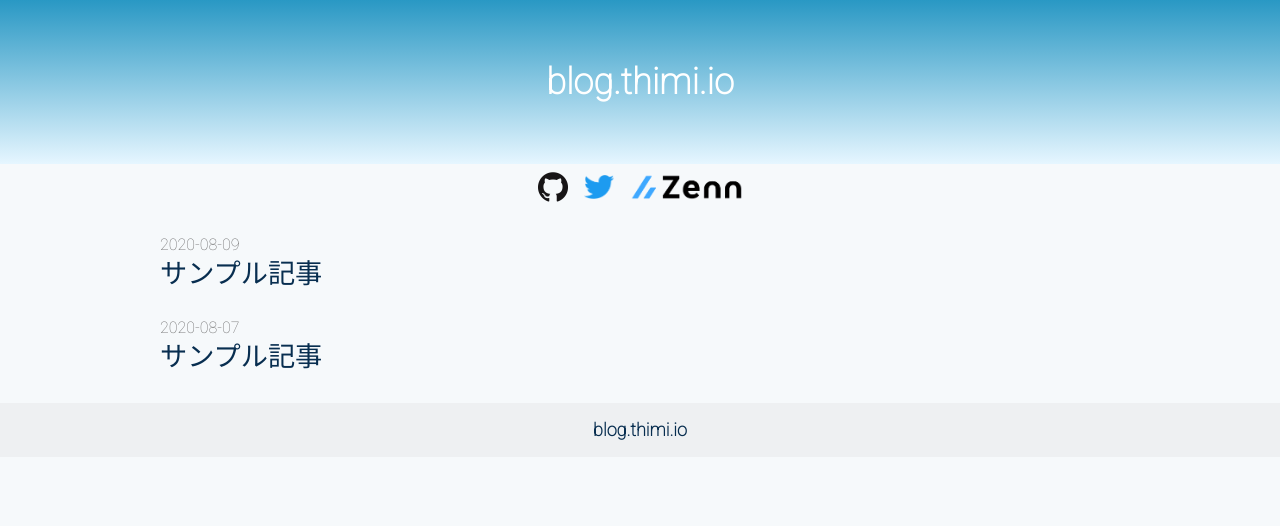
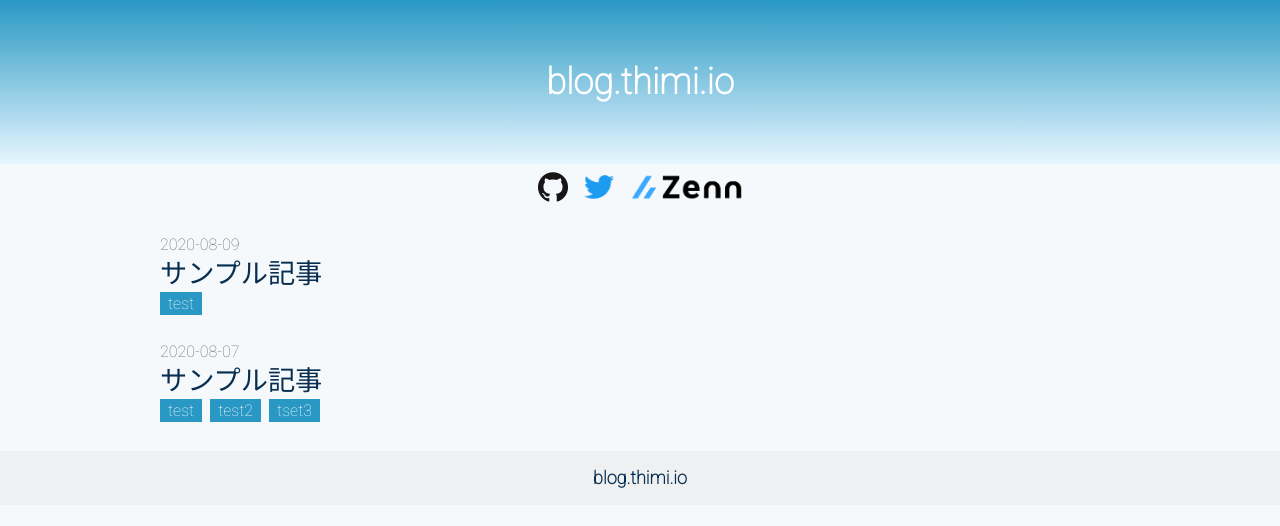
Before and after one commit to TakahiroHimi/blog.owlcode.net, a Next.js app: page / in a window 1280 px wide. Shown: the top 526 px of the page. Built offline with nearby package versions, Linux system fonts and the light colour scheme.

Commit message:
update: tag表示実装

```diff
--- /dev/null
+++ b/src/components/Tag.tsx
@@ -0,0 +1,20 @@
+import { css } from '@emotion/react'
+import React, { VFC } from 'react'
+import colors from 'styles/colors'
+
+type Props = {
+  tag: string
+}
+
+const Tag: VFC<Props> = ({ tag }) => {
+  return <span css={wrapper}>{tag}</span>
+}
+
+export default Tag
+
+const wrapper = css`
+  background-color: ${colors.blue200};
+  color: ${colors.white};
+  padding: 2px 8px;
+  font-size: 1rem;
+`
--- a/src/components/date.tsx
+++ /dev/null
@@ -1,6 +0,0 @@
-import { parseISO, format } from 'date-fns'
-
-export default function Date({ dateString }: { dateString: string }) {
-  const date = parseISO(dateString)
-  return <time dateTime={dateString}>{format(date, 'LLLL d, yyyy')}</time>
-}
--- a/src/pages/index.tsx
+++ b/src/pages/index.tsx
@@ -1,4 +1,5 @@
 import { css } from '@emotion/react'
+import Tag from 'components/Tag'
 import { GetStaticProps } from 'next'
 import Head from 'next/head'
 import Link from 'next/link'
@@ -25,12 +26,21 @@ export default function Home({
       </Head>
       <section>
         <ul>
-          {allPostsData.map(({ id, created, title }) => (
+          {allPostsData.map(({ id, created, title, tags }) => (
             <li key={id} css={listItem}>
               <p css={createdAt}>{created}</p>
               <Link href={`/posts/${id}`}>
                 <a css={titleText}>{title}</a>
               </Link>
+              <div css={tagsContainer}>
+                {tags.map((tag) => (
+                  <Link key={tag} href={`/tags/${tag}`}>
+                    <a css={link}>
+                      <Tag tag={tag} />
+                    </a>
+                  </Link>
+                ))}
+              </div>
             </li>
           ))}
         </ul>
@@ -64,4 +74,16 @@ const titleText = css`
   color: ${colors.blue400};
   text-decoration: none;
   cursor: pointer;
+  display: block;
+  margin-bottom: 8px;
 `
+
+const tagsContainer = css`
+  display: flex;
+  gap: 8px;
+`
+
+const link = css`
+  text-decoration: none;
+  cursor: pointer;
+`
--- a/src/posts/sample.md
+++ b/src/posts/sample.md
@@ -1,9 +1,9 @@
 ---
-created: "2020-08-07"
-updated: ""
+created: '2020-08-07'
+updated: ''
 title: サンプル記事
-visual: ""
-tags: ["test"]
+visual: ''
+tags: ['test', 'test2', 'tset3']
 ---
 
 # サンプル記事 h1
```
